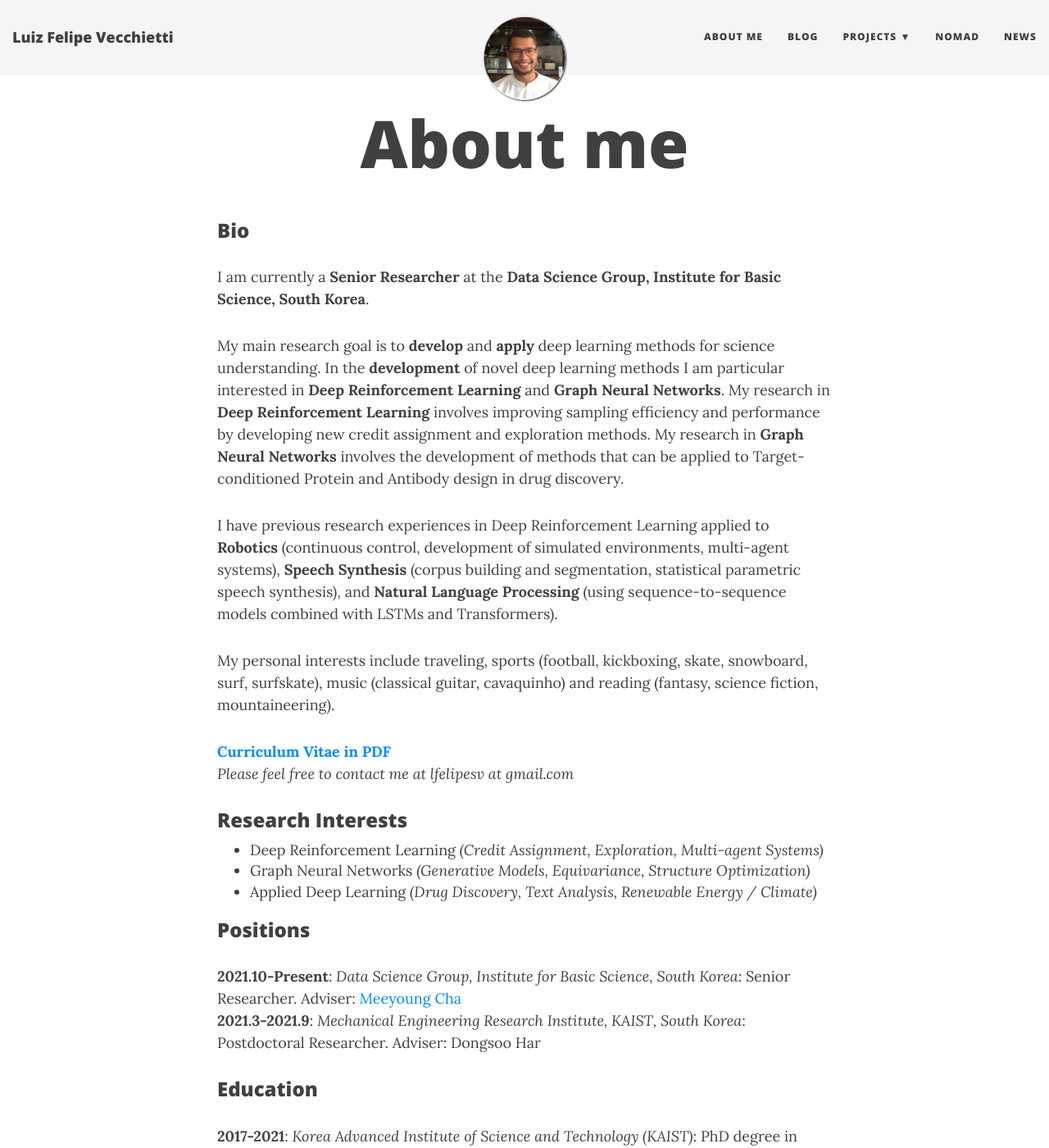
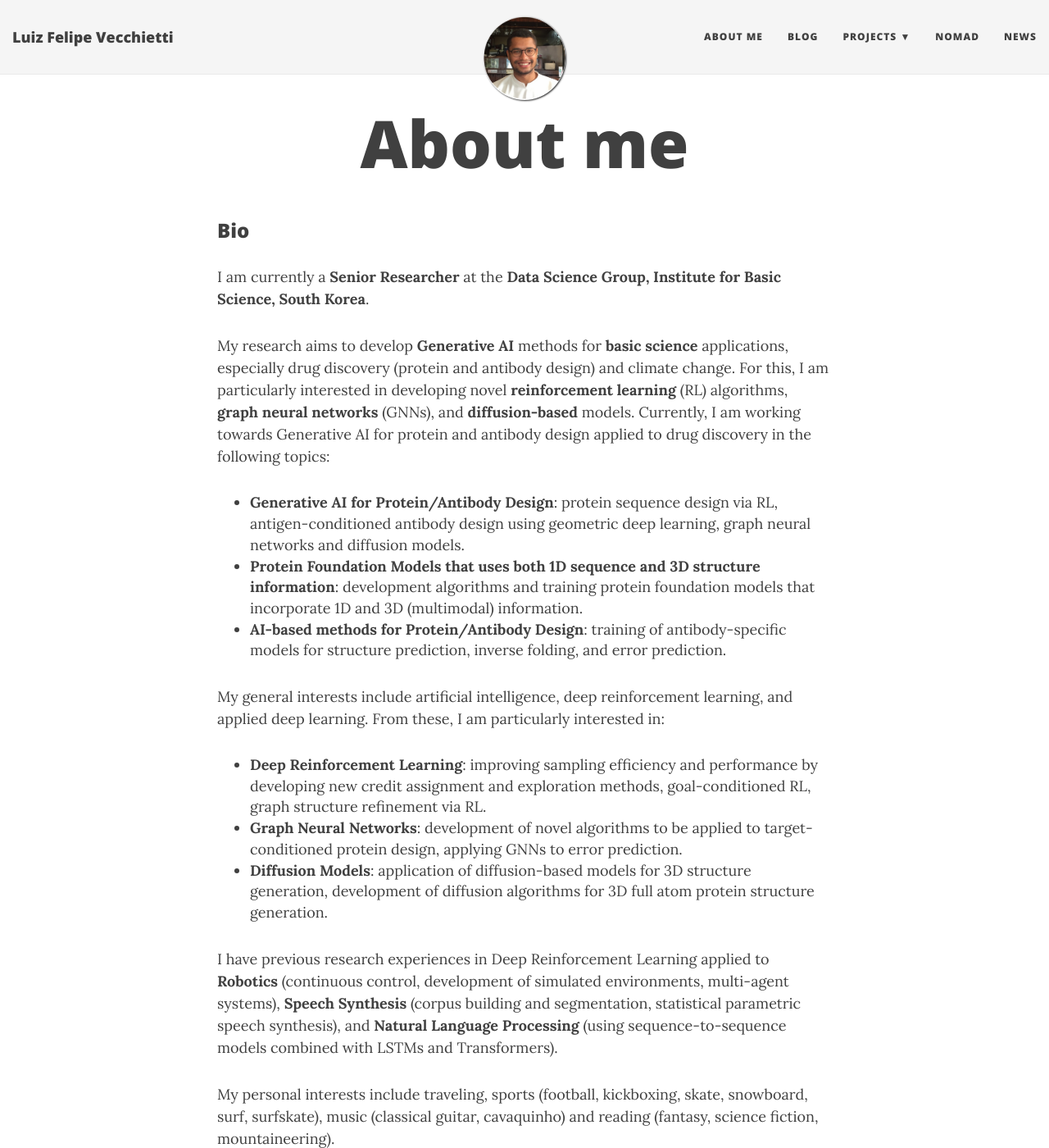
Before and after one commit to lfelipesv/lfelipesv.github.io, a Jekyll site: the page built from aboutme.md, in a window 1280 px wide and 1400 px high. Shown: the whole window at 82% size. Built offline with Jekyll 4.4.1, drawn with Linux system fonts in a browser that asks for light colours; nearby versions of some CDN libraries; some of the changed text lies outside the part shown.

Commit message:
update my current research and CV

```diff
--- a/aboutme.md
+++ b/aboutme.md
@@ -8,7 +8,17 @@ subtitle:
 
 I am currently a **Senior Researcher** at the **Data Science Group, Institute for Basic Science, South Korea**.
 
-My main research goal is to **develop** and **apply** deep learning methods for science understanding. In the **development** of novel deep learning methods I am particular interested in **Deep Reinforcement Learning** and **Graph Neural Networks**. My research in **Deep Reinforcement Learning** involves improving sampling efficiency and performance by developing new credit assignment and exploration methods. My research in **Graph Neural Networks** involves the development of methods that can be applied to Target-conditioned Protein and Antibody design in drug discovery.
+My research aims to develop **Generative AI** methods for **basic science** applications, especially drug discovery (protein and antibody design) and climate change. For this, I am particularly interested in developing novel **reinforcement learning** (RL) algorithms, **graph neural networks** (GNNs), and **diffusion-based** models. Currently, I am working towards Generative AI for protein and antibody design applied to drug discovery in the following topics:
+
+- **Generative AI for Protein/Antibody Design**: protein sequence design via RL, antigen-conditioned antibody design using geometric deep learning, graph neural networks and diffusion models.
+- **Protein Foundation Models that uses both 1D sequence and 3D structure information**: development algorithms and training protein foundation models that incorporate 1D and 3D (multimodal) information.
+- **AI-based methods for Protein/Antibody Design**: training of antibody-specific models for structure prediction, inverse folding, and error prediction.
+
+My general interests include artificial intelligence, deep reinforcement learning, and applied deep learning. From these, I am particularly interested in:
+
+- **Deep Reinforcement Learning**: improving sampling efficiency and performance by developing new credit assignment and exploration methods, goal-conditioned RL, graph structure refinement via RL.
+- **Graph Neural Networks**: development of novel algorithms to be applied to target-conditioned protein design, applying GNNs to error prediction.
+- **Diffusion Models**: application of diffusion-based models for 3D structure generation, development of diffusion algorithms for 3D full atom protein structure generation.
 
 I have previous research experiences in Deep Reinforcement Learning applied to **Robotics** (continuous control, development of simulated environments, multi-agent systems), **Speech Synthesis** (corpus building and segmentation, statistical parametric speech synthesis), and **Natural Language Processing** (using sequence-to-sequence models combined with LSTMs and Transformers).
 
@@ -19,9 +29,9 @@ My personal interests include traveling, sports (football, kickboxing, skate, sn
 
 ### Research Interests
 
-* Deep Reinforcement Learning *(Credit Assignment, Exploration, Multi-agent Systems)*
-* Graph Neural Networks *(Generative Models, Equivariance, Structure Optimization)*
-* Applied Deep Learning *(Drug Discovery, Text Analysis, Renewable Energy / Climate)*
+* Generative AI for Basic Science *(Protein and Antibody Design, Drug Discovery, Climate Change)*
+* Deep Reinforcement Learning *(Credit Assignment, Exploration, Multi-agent Systems, Goal-conditioned RL)*
+* Graph Neural Networks *(Generative Models, Equivariance, Graph Structure Optimization)*
 
 ### Positions
 
@@ -114,24 +124,27 @@ My personal interests include traveling, sports (football, kickboxing, skate, sn
 - ICML LatinX Workshop 2021
 - AAAI ICWSM 2022
 - ICLR Reincarnating RL Workshop 2023
+- NeurIPS Machine Learning in Structural Biology (MLSB) Workshop 2023
 
 ### Invited Talks
-
 
 **[I1]: Developing and applying deep learning methods for protein design**
 Graduate School of AI, Gwangju Institute of Science and Technology (GIST), July 2023.
 
-**[I2]: Target-conditioned Protein and Antibody Design for Drug Discovery**
+**[I2]: Developing and applying deep learning methods to facilitate new scientific discoveries**
+Max Planck Institute for Security and Privacy (MPI-SP), May 2023.
+
+**[I3]: Target-conditioned Protein and Antibody Design for Drug Discovery**
 IBS Winter School on AI-Boosted Basic Science, Institute for Basic Science, Dec 2022.
 *Co-delivered with Prof. Ho Min Kim (KAIST)*
 
-**[I3]: Identifying the key actions that lead an agent to accomplish a task in model-based reinforcement learning**
+**[I4]: Identifying the key actions that lead an agent to accomplish a task in model-based reinforcement learning**
 School of AI Convergence, Chonnam National University, Nov 2021.
 
-**[I4]: Performance enhancement in multigoal model-based deep reinforcement learning**
+**[I5]: Performance enhancement in multigoal model-based deep reinforcement learning**
 Cho Chun Shik Graduate School of Mobility, KAIST, Oct 2021.
 
-**[I5]: Identifying the key actions that lead an agent to accomplish a task in model-based reinforcement learning**
+**[I6]: Identifying the key actions that lead an agent to accomplish a task in model-based reinforcement learning**
 Data Science Group, Institute for Basic Science, Apr 2021.
 
 ### Mentored Students
@@ -144,14 +157,14 @@ I am very thankful for the support and trust given from my advisors throughout m
 
 - **Bryan Nathanael Wijaya**, 2023-Now
 CS Undergraduate at KAIST
-**Topic:** Protein Sidechain Reconstruction using Deep Learning
+**Topic:** Protein Sidechain Reconstruction using Deep Learning, Antigen-conditioned Antibody Design
 
 - **Sangmin Lee**, 2023-Now
 CS Undergraduate at KAIST
-**Topic:** Target-conditioned Antibody Design using Large Language Models
+**Topic:** AI-based methods for design thermostable proteins
 
 - **Begench Hangeldiyev**, 2022-Now
-Chemical Engineering Undergraduate at KAIST
+Chemical Engineering / CS Undergraduate at KAIST
 **Topic:** Antibody Sequence Design with Graph-Based Methods
 *Published his first paper on antibody design with deep learning at KSC 2023.*
 
```
Also changed, not shown: 1 other file.
